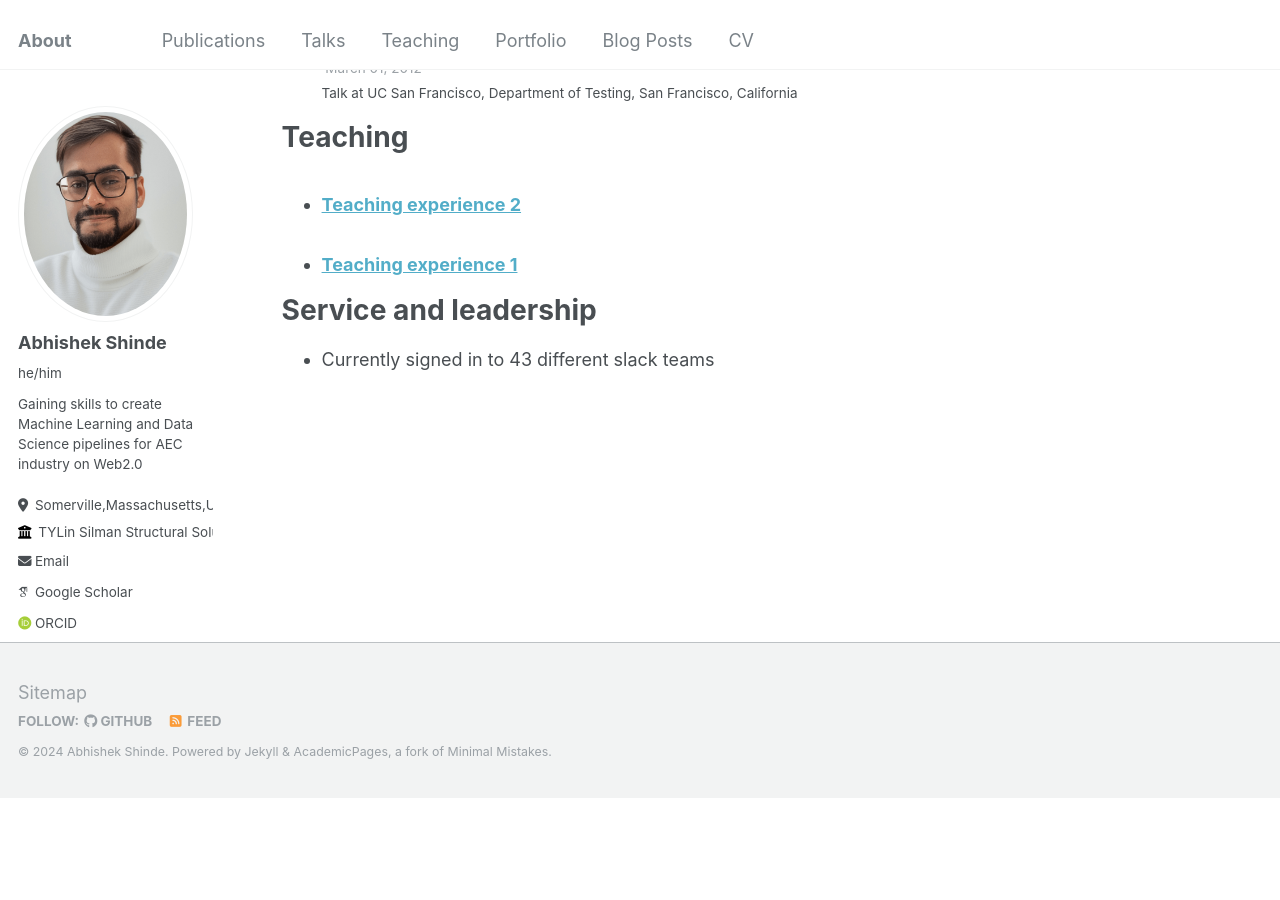
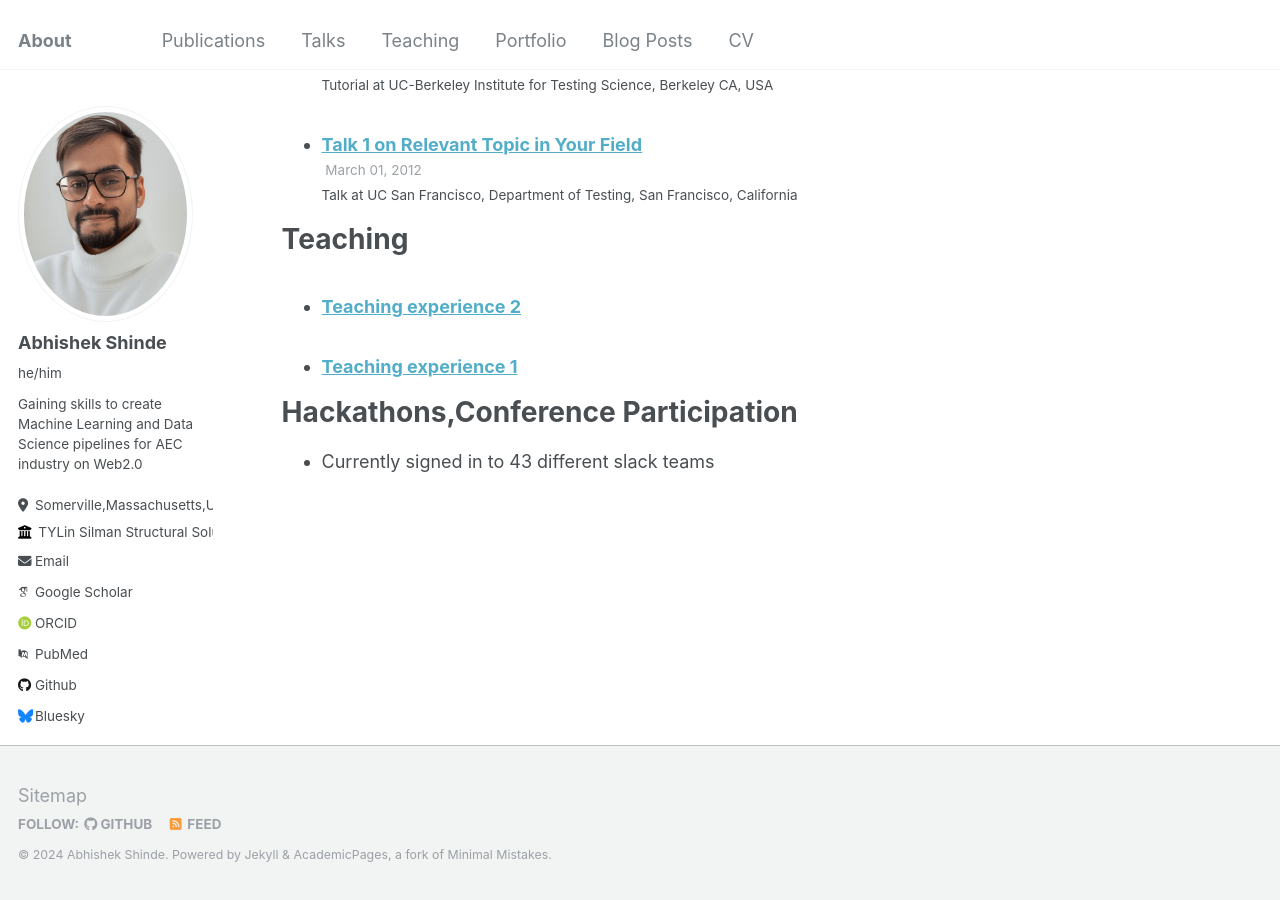
Before and after one commit to InquisitiveAS/InquisitiveAS.github.io, a Jekyll site: the page built from _pages/cv.md, in a window 1280 px wide and 900 px high, scrolled down 2506 px. Built offline with Jekyll 4.4.1, drawn with Linux system fonts in a browser that asks for light colours; some web fonts are replaced; before the commit the page ends 3304 px from its top, so only the background shows below that; some of the changed text lies outside the part shown.

Commit message:
Update cv

```diff
--- a/_pages/cv.md
+++ b/_pages/cv.md
@@ -75,6 +82,6 @@ Teaching
     {% include archive-single-cv.html %}
   {% endfor %}</ul>
 
-Service and leadership
+Hackathons,Conference Participation
 ======
 * Currently signed in to 43 different slack teams
```
Also changed, not shown: other parts of _pages/cv.md (+7 -0 lines).
